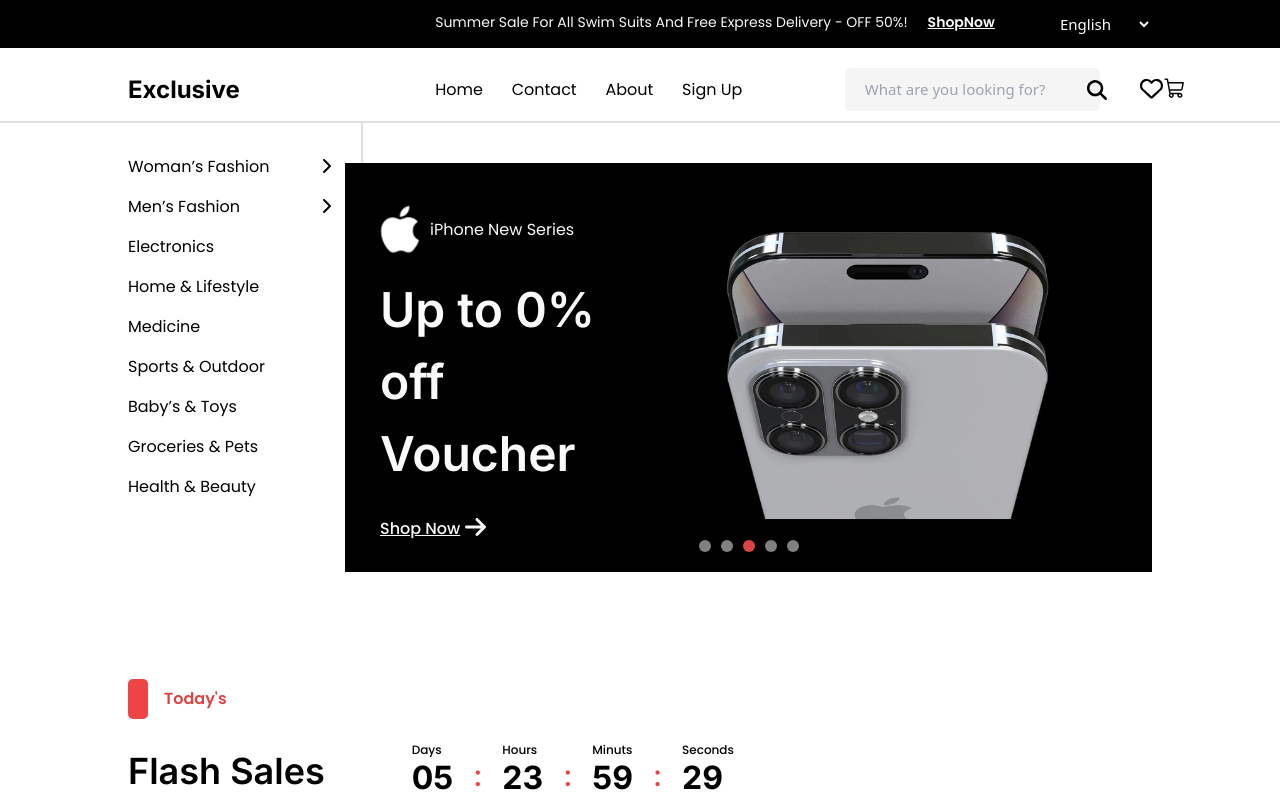
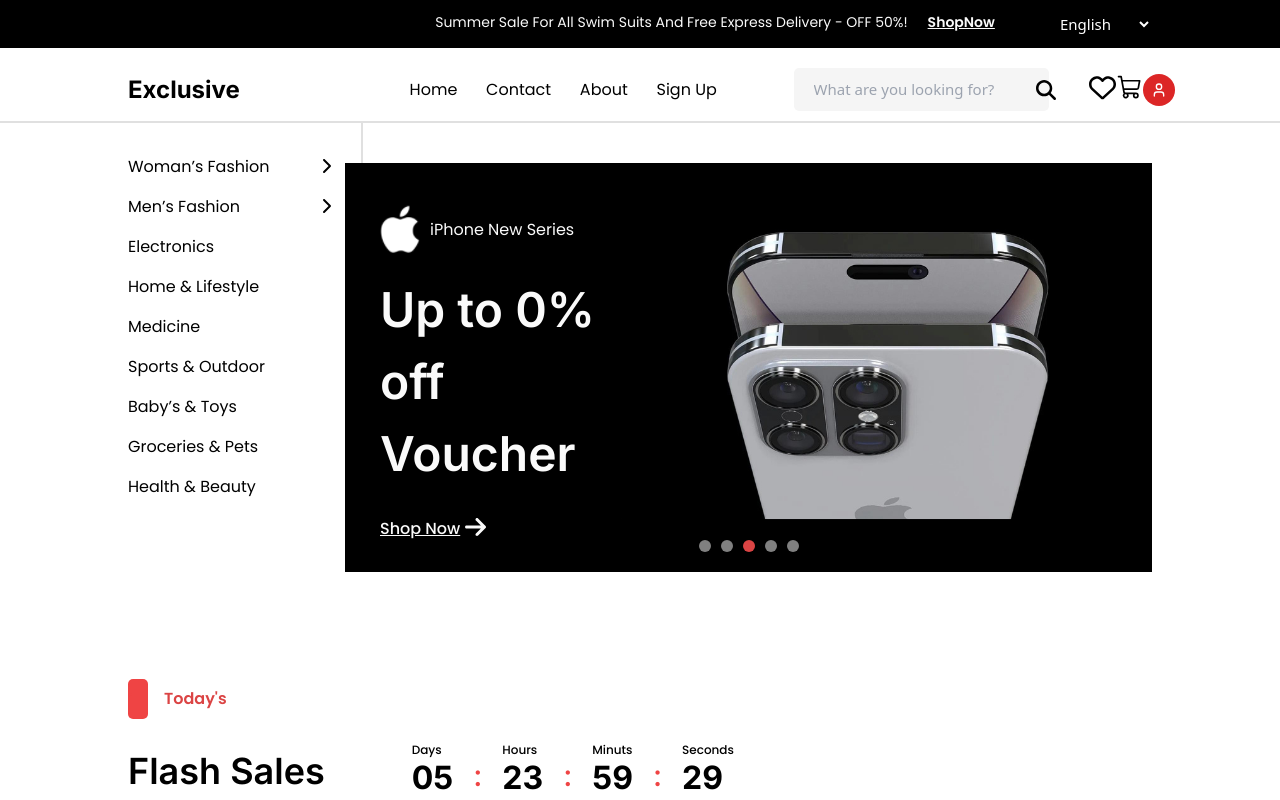
Before and after one commit to aslanoffvuqar/E-Commerce-Final-React, a React (Create React App) app: page /UserHome in a window 1280 px wide. Shown: the top 800 px of the page. Built offline with nearby package versions, Linux system fonts and the light colour scheme.

Commit message:
UserHome

```diff
--- a/src/App.js
+++ b/src/App.js
@@ -5,10 +5,8 @@
 import Footer from "./Components/FooterBar/Footer";
 import Home from "./Components/Home";
 import Login from "./Components/Login/Login";
-import SignUp from "./Components/Sign-up/Sign_up"; // Обновленный путь
-// import Aside from "./Components/AsideBar/Aside";
+import SignUp from "./Components/Sign-up/Sign_up";
 import Aside from "./Components/AsideBar/Aside";
-// import Login from "./Components//Login/Login";
 import About from "./Components/AboutBar/About";
 import Section_one from "./Components/Section_one_main/Section_one";
 import Categories from "./Components/Categories/Categories";
@@ -18,14 +16,18 @@
 import ExploreProduct from "./Components/Explore_product/ExploreProduct";
 import Contact from "./Components/Contact/Contact";
 import Product_page from "./Components/Product_page/Product_page";
+import UserHome from "./Components/UserHome/UserHome";
 import "./i18n";
 
 function AppContent() {
   const location = useLocation();
+  const isUserHome = location.pathname === "/UserHome";
+
   return (
     <>
-      <Header />
-      <Nav />
+
+      {!isUserHome && <Header />}
+      {!isUserHome && <Nav />}
       <Routes>
         <Route path="/Home" element={<Home />} />
         <Route path="/About" element={<About />} />
@@ -33,14 +35,14 @@
         <Route path="/Login" element={<Login />} />
         <Route path="/SignUp" element={<SignUp />} />
         <Route path="/ViewAllProduct" element={<Product_page />} />
+        <Route path="/UserHome" element={<UserHome />} />
       </Routes>
 
-      {location.pathname !== "/About" &&
+      {!isUserHome && location.pathname !== "/About" &&
         location.pathname !== "/Contact" &&
         location.pathname !== "/Login" &&
         location.pathname !== "/SignUp" &&
         location.pathname !== "/ViewAllProduct" && (
-
           <>
             <Aside />
             <Section_one />
@@ -51,13 +53,13 @@
             <NewArrival />
           </>
         )}
-      <Footer />
+
+      {!isUserHome && <Footer />}
     </>
   );
 }
 
 function App() {
-
   return (
     <BrowserRouter>
       <AppContent />
--- a/src/Components/Login/Login.jsx
+++ b/src/Components/Login/Login.jsx
@@ -1,47 +1,46 @@
-import React from "react";
-import { useState } from "react";
+import React, { useState } from "react";
 import style from "./login.module.css";
 import loginImage from "./Side Image (1).jpg";
 import { useTranslation } from "react-i18next";
-import { auth } from '../../Firebase/Firebase'
+import { auth } from '../../Firebase/Firebase';
 import { signInWithEmailAndPassword } from "firebase/auth";
 import { useNavigate } from "react-router-dom";
-import Swal from 'sweetalert2'
-
+import Swal from 'sweetalert2';
 
 export default function Login() {
   const { t } = useTranslation();
-  const history = useNavigate()
-  const [email, setEmail] = useState('')
-  const [password, setPassword] = useState('')
+  const history = useNavigate();
+  const [email, setEmail] = useState('');
+  const [password, setPassword] = useState('');
+
   const handleSubmit = async (e) => {
-    e.preventDefault()
+    e.preventDefault();
     try {
       await signInWithEmailAndPassword(auth, email, password);
-
       Swal.fire({
-        title: "Good job!",
-        text: "You success login!",
+        title: "Congratulations!",
+        text: "You have successfully logged in!",
         icon: "success"
       });
-      history('/Home')
+      history('/UserHome');
     } catch (err) {
       Swal.fire({
-        title: 'Error!',
+        title: 'error',
         text: 'Check your email address or password',
         icon: 'error',
-        confirmButtonText: 'OK'
-      })
+        confirmButtonText: 'Okay'
+      });
     }
   }
+
   return (
     <div>
       <div className={style.allBox}>
         <img className={style.img_login2} src={loginImage} alt="login" />
         <div className="container">
           <div className={style.form_main}>
-            <h1 className={style.exclusive}>{t("Log in to Exclusive")}</h1>
-            <p className={style.details}>{t("Enter your details below")}</p>
+            <h1 className={style.exclusive}>{t("Exclusive'a giriş yap")}</h1>
+            <p className={style.details}>{t("Aşağıya bilgilerinizi giriniz")}</p>
             <div className={style.frame755}>
               <form onSubmit={handleSubmit}>
                 <div>
@@ -50,7 +49,7 @@
                     className={style.input_email}
                     onChange={(e) => setEmail(e.target.value)}
                     id="emailOrPhone"
-                    placeholder={t("Email or Phone Number")}
+                    placeholder={t("Email veya Telefon Numarası")}
                   />
                 </div>
                 <div>
@@ -59,18 +58,16 @@
                     className={style.input_password}
                     onChange={(e) => setPassword(e.target.value)}
                     id="password"
-                    placeholder={t("Password")}
+                    placeholder={t("Şifre")}
                   />
                 </div>
                 <div className={style.botton_buttons}>
                   <button className={style.button_1} type="submit">
-
-                    {t("Log In")}
+                    {t("Giriş Yap")}
                   </button>
                   <p className={style.forget_passsword}>
                     <a className={style.forget_passsword2} href="#">
-
-                      {t("Forget Password?")}
+                      {t("Şifremi Unuttum?")}
                     </a>
                   </p>
                 </div>
--- /dev/null
+++ b/src/Components/UserHome/UserHome.jsx
@@ -0,0 +1,104 @@
+import React from "react";
+import Header from "../HeaderBar/Header";
+import Aside from "../AsideBar/Aside";
+import Section_one from "../Section_one_main/Section_one";
+import Categories from "../Categories/Categories";
+import BestProduct from "../Best_product/BestProduct";
+import SectionFour from "../Section_four_main/SectionFour";
+import ExploreProduct from "../Explore_product/ExploreProduct";
+import NewArrival from "../NewArrivalBar/NewArrival";
+import Footer from "../FooterBar/Footer";
+import Navstyles from "../NavBar/nav.module.css";
+import "../NavBar/navMedia.css";
+import UserModule from "./use.module.css";
+import { Link } from "react-router-dom";
+
+import Input from "../NavBar/Folder-Input/Input";
+import { PiShoppingCart } from "react-icons/pi";
+import { useTranslation } from "react-i18next";
+import { LuUser } from "react-icons/lu";
+import { FontAwesomeIcon } from "@fortawesome/react-fontawesome";
+import { faHeart } from "@fortawesome/free-regular-svg-icons";
+function UserHome() {
+  const { t } = useTranslation();
+  const { i18n } = useTranslation();
+
+  const handleChangeLanguage = (e) => {
+    console.log("Changing language to:", e.target.value);
+    i18n.changeLanguage(e.target.value);
+  };
+  return (
+    <div>
+      <Header />
+      {/* <Nav/> */}
+      <div className="container" id={Navstyles.container}>
+        <nav className={Navstyles.nav}>
+          <Link className={Navstyles.nav_h1} to="/Home">
+            {t("Exclusive")}
+          </Link>
+          <ul className={Navstyles.navBar}>
+            <li className={Navstyles.navBar_li}>
+              <Link className={Navstyles.navBar_a} to="/Home">
+                {t("home")}
+              </Link>
+            </li>
+            <li className={Navstyles.navBar_li}>
+              <Link className={Navstyles.navBar_a} to="/Contact">
+                {t("contact")}
+              </Link>
+            </li>
+            <li className={Navstyles.navBar_li}>
+              <Link className={Navstyles.navBar_a} to="/About">
+                {t("About")}
+              </Link>
+            </li>
+            <li className={Navstyles.navBar_li}>
+              <Link className={Navstyles.navBar_a} to="/SignUp">
+                {t("Sign Up")}
+              </Link>
+            </li>
+          </ul>
+          <div className={UserModule.allInputBox}>
+            <Input />
+            <div className={Navstyles.HeartShoppingIcon}>
+              <FontAwesomeIcon
+                icon={faHeart}
+                className={UserModule.HeartIcon}
+                id={UserModule.HeartIcon}
+              />
+              <PiShoppingCart
+                className={UserModule.ShoppinghIcon}
+                id={UserModule.ShoppinghIcon}
+              />
+              <div className="h-8 w-8 bg-red-600 rounded-full justify-center flex items-center	text-white	">
+                <LuUser />
+              </div>
+            </div>
+          </div>
+          {/* <Language/> */}
+          <select
+            className={Navstyles.selectHeader}
+            id={Navstyles.selectHeader}
+            onChange={handleChangeLanguage}
+            value={i18n.language}
+          >
+            <option value="en">English</option>
+            <option value="az">Azəbaycan</option>
+          </select>
+        </nav>
+      </div>
+
+      <hr className={Navstyles.HrFooter} />
+      <Aside />
+      <Section_one />
+      <Categories />
+      <BestProduct />
+      <SectionFour />
+      <ExploreProduct />
+      <NewArrival />
+      <Footer />
+    </div>
+  );
+}
+
+export default UserHome;
--- /dev/null
+++ b/src/Components/UserHome/use.module.css
@@ -0,0 +1,14 @@
+.allInputBox{
+    display: flex;
+    align-items: center;
+    width: 35%;
+}
+.HeartIcon {
+    font-size: 27px;
+    cursor: pointer;
+    padding-left: 40px;
+  }
+  .ShoppinghIcon {
+    font-size: 27px;
+    cursor: pointer;
+  }
```
